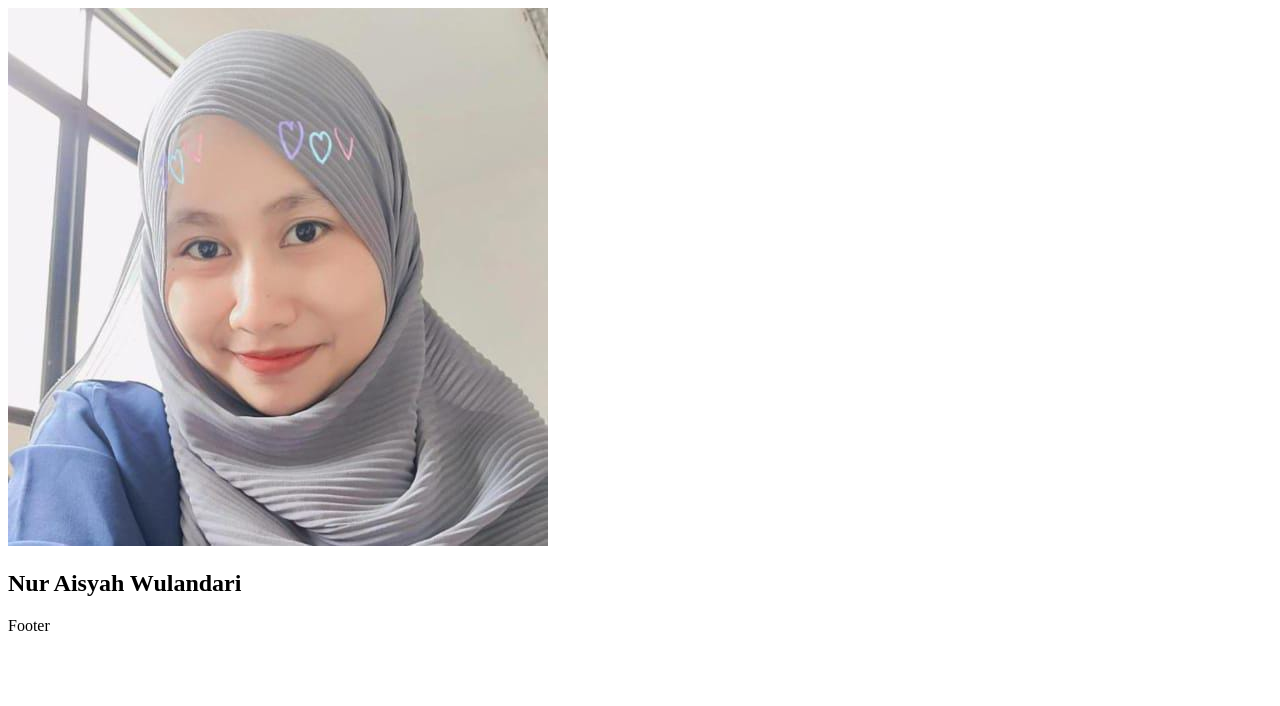
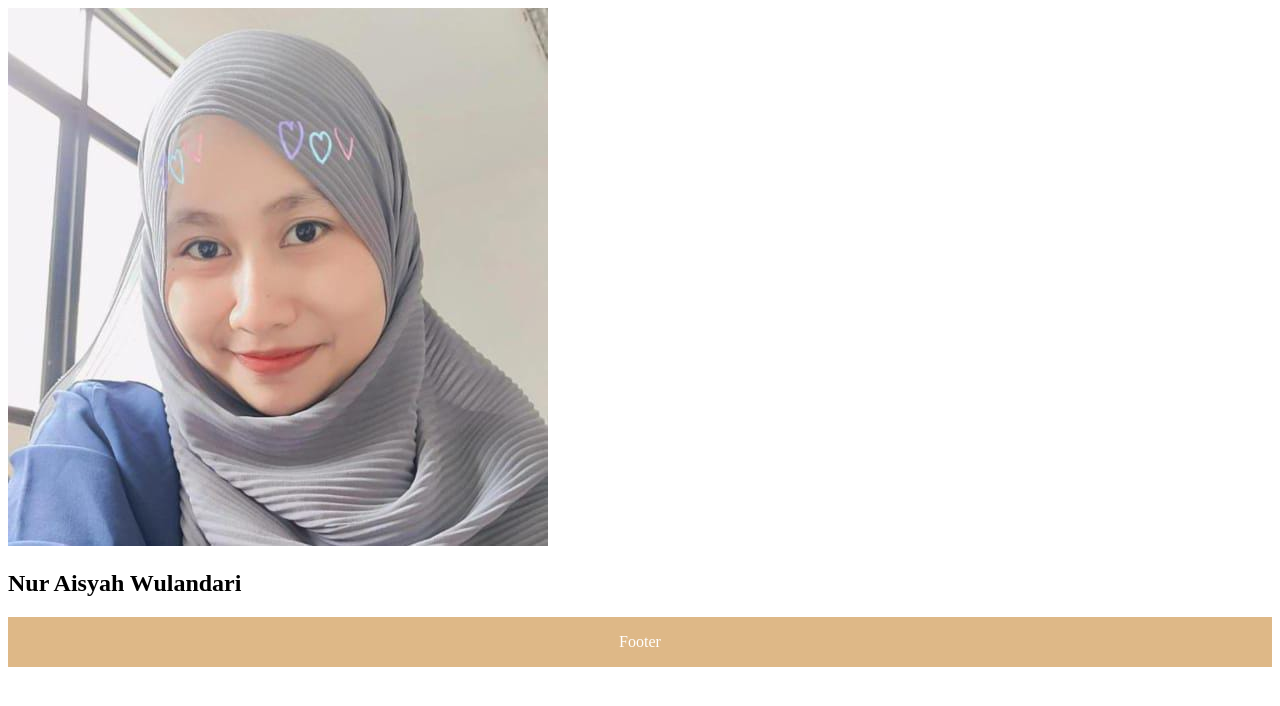
Before and after one commit to NurAisyahWulandari/kakas6benar, a plain HTML site: page index.html in a window 1280 px wide. Drawn offline with Linux system fonts and the light colour scheme.

Commit message:
added style dan link rel

```diff
--- a/index.html
+++ b/index.html
@@ -4,6 +4,7 @@
     <meta charset="UTF-8">
     <meta name="viewport" content="width=device-width, initial-scale=1.0">
     <title>Document</title>
+    <link rel="stylesheet" href="style.css">
 </head>
 <body>
     <div id="profile-container">
--- /dev/null
+++ b/style.css
@@ -0,0 +1,8 @@
+#footer{
+    width: 100%;
+    height: 50px;
+    line-height: 50px;
+    background-color: burlywood;
+    text-align: center;
+    color: white;
+}
```
